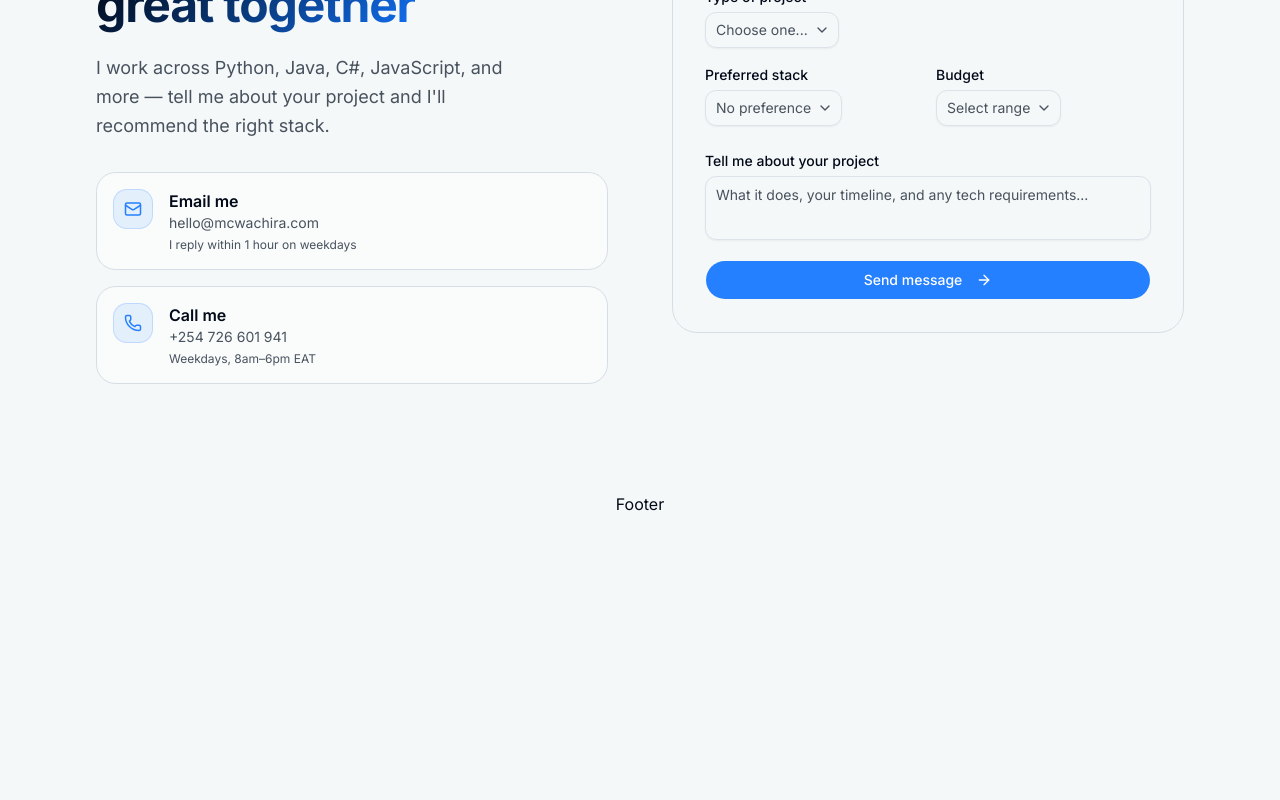
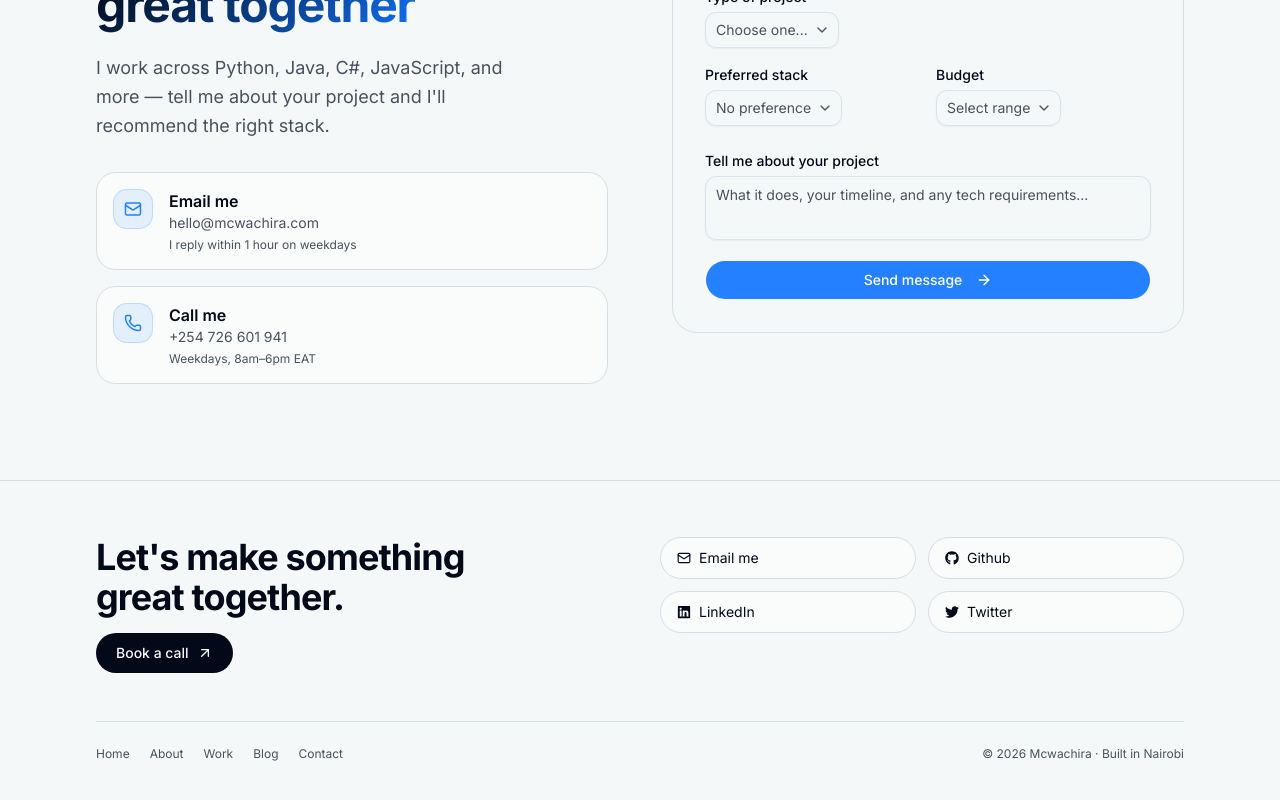
Before and after one commit to mcwachira/mcwachira-2.0, a Next.js app: page / in a window 1280 px wide. Shown: the part 8426-9226 px from the top of the page. Before the commit the page ends 8954 px from the top, so only its background shows below. Built offline with nearby package versions, Linux system fonts and the light colour scheme.

Commit message:
created the contact component , fotter component and finished created the home page

```diff
--- a/package.json
+++ b/package.json
@@ -28,7 +28,7 @@
     "react-day-picker": "^9.14.0",
     "react-dom": "19.2.4",
     "react-hook-form": "^7.82.0",
-    "react-icons": "^5.6.0",
+    "react-icons": "^5.7.0",
     "react-resizable-panels": "^4.11.0",
     "reading-time": "^1.5.0",
     "recharts": "3.8.0",
--- a/src/components/Footer.tsx
+++ b/src/components/Footer.tsx
@@ -1,9 +1,112 @@
-const Footer = () => {
-    return(
-        <footer className="w-full flex items-center justify-center py-3">
-Footer
+"use client";
+
+import Link from "next/link";
+import { Mail, ArrowUpRight } from "lucide-react";
+import { motion } from "framer-motion";
+
+import { FaGithub, FaLinkedin, FaTwitter } from "react-icons/fa";
+
+const socials = [
+    { icon: Mail, label: "Email me", href: "mailto:hello@mcwachira.com" },
+    { icon: FaGithub, label: "Github", href: "#" },
+    { icon: FaLinkedin, label: "LinkedIn", href: "#" },
+    { icon: FaTwitter, label: "Twitter", href: "#" },
+];
+
+const navLinks = [
+    { label: "Home", href: "#home" },
+    { label: "About", href: "#about" },
+    { label: "Work", href: "#work" },
+    { label: "Blog", href: "#blog" },
+    { label: "Contact", href: "#contact" },
+];
+
+const container = {
+    hidden: {},
+    show: {
+        transition: { staggerChildren: 0.08 },
+    },
+};
+
+const item = {
+    hidden: { opacity: 0, y: 20 },
+    show: { opacity: 1, y: 0 },
+};
+
+export default function Footer() {
+    return (
+        <footer className="py-14 border-t border-border">
+            <div className="container-tight">
+                <motion.div
+                    variants={container}
+                    initial="hidden"
+                    whileInView="show"
+                    viewport={{ once: true }}
+                    className="grid md:grid-cols-2 gap-10 items-start"
+                >
+                    {/* LEFT */}
+                    <motion.div variants={item}>
+                        <h3 className="font-display text-3xl sm:text-4xl font-bold tracking-tight mb-4">
+                            Let's make something
+                            <br />
+                            great together.
+                        </h3>
+
+                        <Link
+                            href="#contact"
+                            className="inline-flex items-center gap-2 px-5 py-2.5 rounded-full bg-foreground text-background text-sm font-medium hover:opacity-90 transition-opacity"
+                        >
+                            Book a call <ArrowUpRight size={16} />
+                        </Link>
+                    </motion.div>
+
+                    {/* RIGHT */}
+                    <motion.div
+                        variants={container}
+                        className="grid grid-cols-1 sm:grid-cols-2 gap-3"
+                    >
+                        {socials.map((s) => {
+                            const Icon = s.icon;
+
+                            return (
+                                <motion.div key={s.label} variants={item}>
+                                    <Link
+                                        href={s.href}
+                                        className="flex items-center gap-2 px-4 py-2.5 rounded-full border border-border bg-card/50 text-sm hover:border-primary/40 transition-colors w-full"
+                                    >
+                                        <Icon size={14} />
+                                        {s.label}
+                                    </Link>
+                                </motion.div>
+                            );
+                        })}
+                    </motion.div>
+                </motion.div>
+
+                {/* BOTTOM */}
+                <motion.div
+                    initial={{ opacity: 0, y: 20 }}
+                    whileInView={{ opacity: 1, y: 0 }}
+                    transition={{ delay: 0.2 }}
+                    className="mt-12 pt-6 border-t border-border flex flex-col md:flex-row gap-4 items-center justify-between text-xs text-muted-foreground"
+                >
+                    <div className="flex flex-wrap justify-center md:justify-start gap-5">
+                        {navLinks.map((link) => (
+                            <Link
+                                key={link.label}
+                                href={link.href}
+                                className="hover:text-foreground transition-colors"
+                            >
+                                {link.label}
+                            </Link>
+                        ))}
+                    </div>
+
+                    <div className="text-center md:text-right">
+                        © {new Date().getFullYear()} Mcwachira · Built in Nairobi
+                    </div>
+                </motion.div>
+            </div>
         </footer>
-    )
+    );
 }
-
-export default Footer
```
Also changed, not shown: 1 other file (tests, documents, lock files or other folders).
